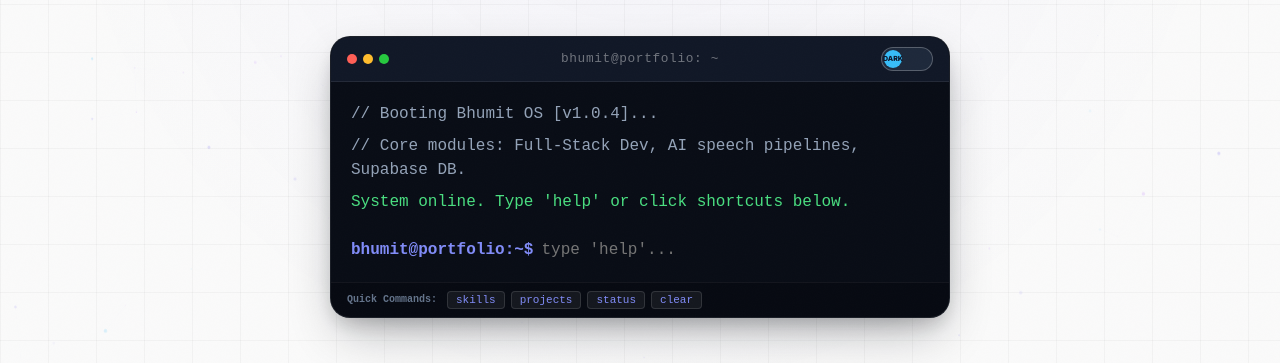
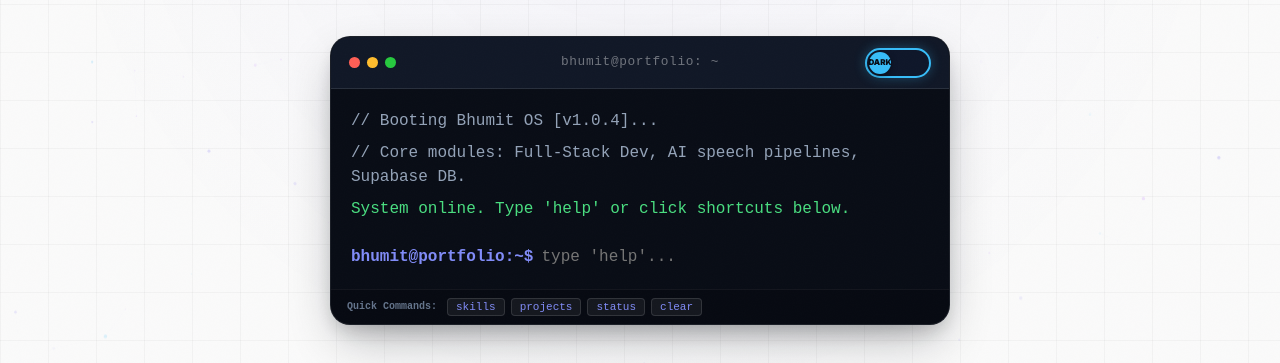
Before and after one commit to BOOM-08/1ST-COLLEGE-PROJECT, a website: page index.html in a window 1280 px wide. Shown: the part 380-743 px from the top of the page. Drawn offline with nearby package versions, Linux system fonts and the light colour scheme.

Commit message:
style: enlarge Uiverse terminal switch to 66px with cyan/indigo glowing borders and bold 900 knob labels

```diff
--- a/assets/index.css
+++ b/assets/index.css
@@ -572,25 +572,25 @@ body:not(:hover) .cursor-ring { opacity: 0; }
 /* Terminal header */
 .term-header {
   background: #111827;
-  padding: 10px 16px;
+  padding: 10px 18px;
   display: flex;
   align-items: center;
   justify-content: space-between;
-  border-bottom: 1px solid rgba(255, 255, 255, 0.08);
+  border-bottom: 1px solid rgba(255, 255, 255, 0.1);
   position: relative;
-  min-height: 44px;
+  min-height: 52px;
 }
 
 .term-dots {
   display: flex;
-  gap: 6px;
+  gap: 7px;
   align-items: center;
   z-index: 2;
 }
 
 .term-dot {
-  width: 10px;
-  height: 10px;
+  width: 11px;
+  height: 11px;
   border-radius: var(--radius-full);
 }
 
@@ -602,25 +602,24 @@ body:not(:hover) .cursor-ring { opacity: 0; }
   position: absolute;
   left: 50%;
   transform: translateX(-50%);
-  font-size: var(--text-xs);
-  color: rgba(255, 255, 255, 0.4);
-  font-weight: 500;
+  font-size: 13px;
+  color: rgba(255, 255, 255, 0.6);
+  font-weight: 600;
   letter-spacing: 0.05em;
   pointer-events: none;
   z-index: 1;
 }
 
-/* === UIVERSE CUSTOM TERMINAL THEME TOGGLE SWITCH === */
+/* === UIVERSE CUSTOM TERMINAL THEME TOGGLE SWITCH — ULTRA VISIBLE === */
 .term-switch {
   --input-focus: #4f46e5;
   --bg-color: #ffffff;
   --main-color: #38bdf8;
-  --input-out-of-focus: #1e293b;
   position: relative;
   display: flex;
   align-items: center;
-  width: 52px;
-  height: 24px;
+  width: 66px;
+  height: 30px;
   cursor: pointer;
   z-index: 2;
   margin-left: auto;
@@ -636,42 +635,45 @@ body:not(:hover) .cursor-ring { opacity: 0; }
 .term-switch .slider {
   box-sizing: border-box;
   border-radius: 100px;
-  border: 1.5px solid rgba(255, 255, 255, 0.25);
+  border: 2px solid #38bdf8;
   position: absolute;
   cursor: pointer;
   inset: 0;
-  background-color: #1e293b;
+  background-color: #0f172a;
+  box-shadow: 0 0 12px rgba(56, 189, 248, 0.3);
   transition: all 0.3s ease;
 }
 
 .term-switch .slider:before {
   content: "DARK";
   box-sizing: border-box;
-  height: 18px;
-  width: 18px;
+  height: 22px;
+  width: 22px;
   position: absolute;
   left: 2px;
-  top: 1.5px;
+  top: 2px;
   border-radius: 100px;
   background-color: #38bdf8;
-  color: #0f172a;
-  font-size: 7px;
-  font-weight: 800;
+  color: #090d16;
+  font-size: 8px;
+  font-weight: 900;
   font-family: var(--font-body);
   display: flex;
   align-items: center;
   justify-content: center;
-  transition: all 0.3s cubic-bezier(0.34, 1.56, 0.64, 1);
+  box-shadow: 0 2px 6px rgba(0, 0, 0, 0.4);
+  transition: all 0.35s cubic-bezier(0.34, 1.56, 0.64, 1);
 }
 
 .term-switch .toggle:checked + .slider {
-  background-color: #e2e8f0;
-  border-color: #cbd5e1;
+  background-color: #ffffff;
+  border-color: #4f46e5;
+  box-shadow: 0 0 12px rgba(79, 70, 229, 0.35);
 }
 
 .term-switch .toggle:checked + .slider:before {
   content: "LGT";
-  transform: translateX(26px);
+  transform: translateX(36px);
   background-color: #4f46e5;
   color: #ffffff;
 }
--- a/index.html
+++ b/index.html
@@ -17,7 +17,7 @@
     <meta property="og:description" content="Building intelligent web applications powered by NLP, real-time backends, and modern frontend frameworks." />
     <meta property="og:type" content="website" />
     <title>Bhumit | Full-Stack Developer & AI Engineer</title>
-    <link rel="stylesheet" href="assets/index.css?v=8.0" />
+    <link rel="stylesheet" href="assets/index.css?v=9.0" />
     <link rel="preconnect" href="https://fonts.googleapis.com" />
     <link rel="preconnect" href="https://fonts.gstatic.com" crossorigin />
     <link
```
